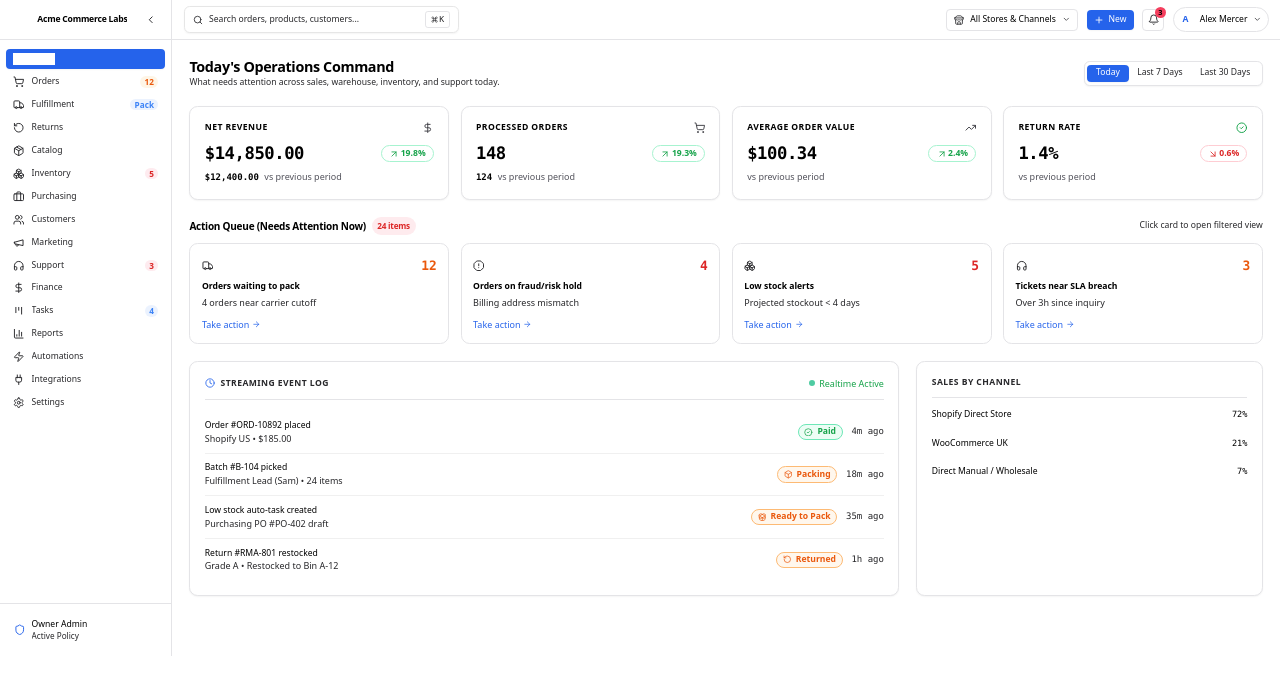
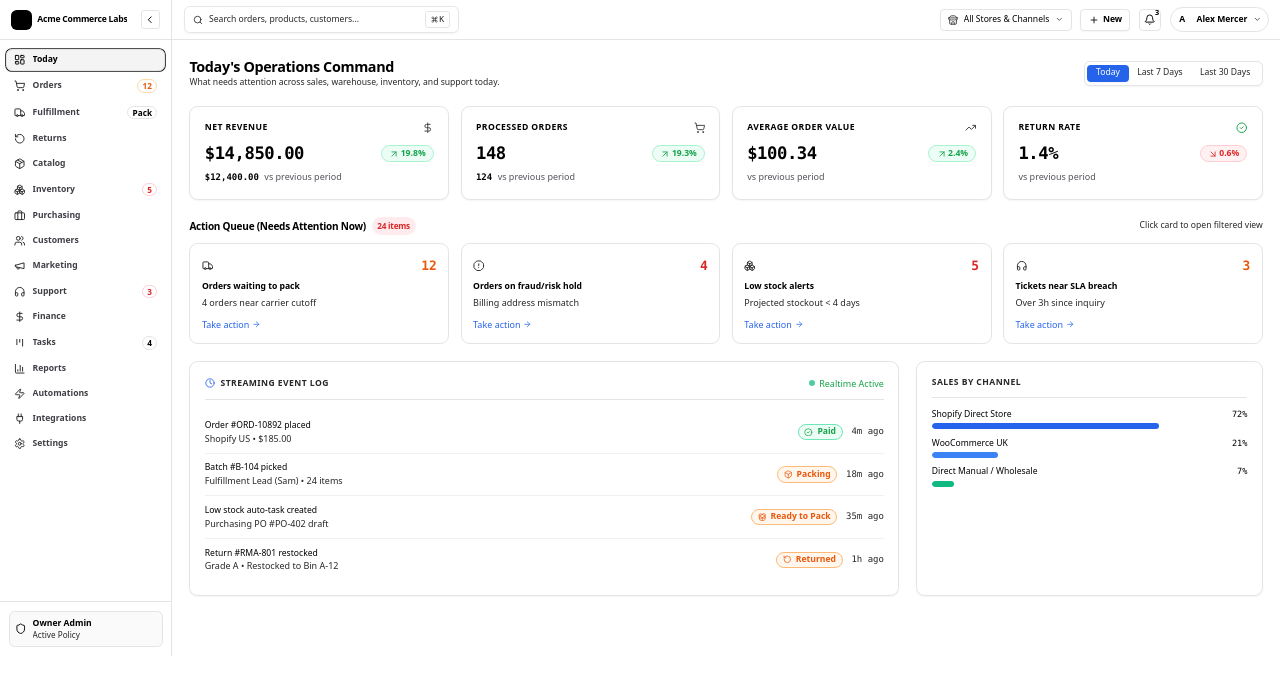
Before and after one commit to Navdeep-kr/E-commerce, a Next.js app in the folder apps/web/: page /1/today in a window 1280 px wide. Shown: the top 694 px of the page. Built offline with nearby package versions, Linux system fonts and the light colour scheme.

Commit message:
fix(sidebar): make active menu item crystal clear with crisp black border and text, eliminate inner white block

```diff
--- a/apps/web/src/app/globals.css
+++ b/apps/web/src/app/globals.css
@@ -66,18 +66,23 @@ html, body {
 }
 
 /* 1. Force EVERY single container, card, panel, table, row, column to be 100% white */
-div, section, main, aside, header, nav, footer,
+section, main, aside, header, nav, footer,
 table, thead, tbody, tr, th, td,
-[class*="bg-zinc-"],
-[class*="bg-slate-"],
-[class*="bg-gray-"],
-[class*="bg-neutral-"],
-[class*="bg-stone-"],
+[class*="bg-zinc-9"],
+[class*="bg-zinc-8"],
+[class*="bg-slate-9"],
+[class*="bg-slate-8"],
+[class*="bg-gray-9"],
+[class*="bg-gray-8"],
 .bg-background,
 .bg-card,
-.bg-muted,
 .bg-white {
   background-color: #ffffff !important;
+}
+
+/* Ensure inner elements of buttons and navigation links are transparent */
+a *, button * {
+  background-color: transparent !important;
 }
 
 /* Subtle clean hover for table rows */
--- a/apps/web/src/components/shell/sidebar.tsx
+++ b/apps/web/src/components/shell/sidebar.tsx
@@ -110,26 +110,26 @@ export function Sidebar({ orgSlug, role, orgName = 'Acme Commerce' }: SidebarPro
       }`}
     >
       {/* Brand Header */}
-      <div className="flex h-14 items-center justify-between border-b border-border px-4">
+      <div className="flex h-14 items-center justify-between border-b border-zinc-200 px-4 bg-white">
         {!collapsed && (
           <div className="flex items-center gap-2 overflow-hidden">
-            <div className="flex h-7 w-7 shrink-0 items-center justify-center rounded-lg bg-primary text-primary-foreground font-bold text-xs">
+            <div className="flex h-7 w-7 shrink-0 items-center justify-center rounded-lg bg-black text-white font-black text-xs shadow-xs">
               SO
             </div>
-            <span className="truncate text-xs font-semibold text-foreground tracking-tight">
+            <span className="truncate text-xs font-bold text-black tracking-tight">
               {orgName}
             </span>
           </div>
         )}
         {collapsed && (
-          <div className="mx-auto flex h-7 w-7 items-center justify-center rounded-lg bg-primary text-primary-foreground font-bold text-xs">
+          <div className="mx-auto flex h-7 w-7 items-center justify-center rounded-lg bg-black text-white font-black text-xs shadow-xs">
             SO
           </div>
         )}
 
         <button
           onClick={() => setCollapsed(!collapsed)}
-          className="rounded p-1 text-muted-foreground hover:bg-muted hover:text-foreground transition-colors"
+          className="rounded p-1 text-zinc-500 hover:bg-zinc-100 hover:text-black transition-colors"
           title={collapsed ? 'Expand sidebar' : 'Collapse sidebar'}
           aria-label={collapsed ? 'Expand sidebar' : 'Collapse sidebar'}
         >
@@ -138,7 +138,7 @@ export function Sidebar({ orgSlug, role, orgName = 'Acme Commerce' }: SidebarPro
       </div>
 
       {/* Navigation List */}
-      <nav className="flex-1 space-y-1 overflow-y-auto px-2 py-3">
+      <nav className="flex-1 space-y-1 overflow-y-auto px-2 py-3 bg-white">
         {visibleItems.map((item) => {
           const isActive = pathname.startsWith(item.href);
           const IconComponent = item.icon;
@@ -147,28 +147,28 @@ export function Sidebar({ orgSlug, role, orgName = 'Acme Commerce' }: SidebarPro
             <Link
               key={item.name}
               href={item.href}
-              className={`group flex items-center justify-between rounded-md px-2.5 py-1.5 text-xs font-medium transition-colors ${
+              className={`group flex items-center justify-between rounded-lg px-2.5 py-1.5 text-xs font-semibold transition-all border ${
                 isActive
-                  ? 'bg-primary text-primary-foreground shadow-sm'
-                  : 'text-muted-foreground hover:bg-muted hover:text-foreground'
+                  ? 'bg-zinc-100 text-black border-zinc-900 shadow-xs ring-1 ring-zinc-900'
+                  : 'text-zinc-600 hover:bg-zinc-100 hover:text-black border-transparent'
               }`}
               title={collapsed ? item.name : undefined}
             >
               <div className="flex items-center gap-2.5 overflow-hidden">
-                <IconComponent className={`h-4 w-4 shrink-0 ${isActive ? 'text-primary-foreground' : 'text-muted-foreground group-hover:text-foreground'}`} />
-                {!collapsed && <span className="truncate">{item.name}</span>}
+                <IconComponent className={`h-4 w-4 shrink-0 ${isActive ? 'text-black font-black' : 'text-zinc-500 group-hover:text-black'}`} />
+                {!collapsed && <span className={`truncate ${isActive ? 'text-black font-extrabold' : 'text-zinc-700'}`}>{item.name}</span>}
               </div>
 
               {!collapsed && item.badge !== undefined && (
                 <span
                   className={`ml-auto rounded-full px-1.5 py-0.2 text-[10px] font-bold ${
                     isActive
-                      ? 'bg-primary-foreground/20 text-primary-foreground'
+                      ? 'bg-black text-white'
                       : item.badgeVariant === 'danger'
-                      ? 'bg-rose-500/10 text-rose-500'
+                      ? 'bg-rose-50 text-rose-600 border border-rose-200'
                       : item.badgeVariant === 'warning'
-                      ? 'bg-amber-500/10 text-amber-500'
-                      : 'bg-blue-500/10 text-blue-500'
+                      ? 'bg-orange-50 text-orange-600 border border-orange-200'
+                      : 'bg-zinc-100 text-zinc-700 border border-zinc-200'
                   }`}
                 >
                   {item.badge}
@@ -181,14 +181,14 @@ export function Sidebar({ orgSlug, role, orgName = 'Acme Commerce' }: SidebarPro
 
       {/* User Role Footer */}
       {!collapsed && (
-        <div className="border-t border-border p-3">
-          <div className="flex items-center gap-2 rounded-lg bg-muted/50 p-2 text-xs">
-            <Shield className="h-4 w-4 text-primary shrink-0" />
+        <div className="border-t border-zinc-200 p-3 bg-white">
+          <div className="flex items-center gap-2 rounded-lg bg-zinc-50 border border-zinc-200 p-2 text-xs">
+            <Shield className="h-4 w-4 text-black shrink-0" />
             <div className="overflow-hidden">
-              <span className="block truncate font-medium text-foreground capitalize">
+              <span className="block truncate font-bold text-black capitalize">
                 {role.replace('_', ' ')}
               </span>
-              <span className="block text-[10px] text-muted-foreground">Active Policy</span>
+              <span className="block text-[10px] text-zinc-500 font-medium">Active Policy</span>
             </div>
           </div>
         </div>
--- a/apps/web/src/components/shell/topbar.tsx
+++ b/apps/web/src/components/shell/topbar.tsx
@@ -99,7 +99,7 @@ export function Topbar({
         {/* Quick Create Menu */}
         <button
           onClick={onOpenQuickCreate}
-          className="inline-flex items-center gap-1.5 rounded-md bg-primary px-2.5 py-1.5 text-xs font-medium text-primary-foreground hover:bg-primary/90 transition-colors shadow-sm"
+          className="inline-flex items-center gap-1.5 rounded-md bg-black px-2.5 py-1.5 text-xs font-bold text-white hover:bg-zinc-800 transition-colors shadow-sm"
         >
           <Plus className="h-3.5 w-3.5" />
           <span className="hidden sm:inline">New</span>
@@ -108,7 +108,7 @@ export function Topbar({
         {/* Notifications Bell */}
         <button
           onClick={onOpenNotifications}
-          className="relative rounded-md border border-border bg-background p-1.5 text-muted-foreground hover:text-foreground hover:bg-muted transition-colors"
+          className="relative rounded-md border border-zinc-200 bg-white p-1.5 text-black hover:bg-zinc-100 transition-colors"
           aria-label="Open notifications"
         >
           <Bell className="h-4 w-4" />
@@ -121,12 +121,12 @@ export function Topbar({
         <div className="relative">
           <button
             onClick={() => setUserMenuOpen(!userMenuOpen)}
-            className="flex items-center gap-2 rounded-full border border-border p-1 pr-2 hover:bg-muted transition-colors"
+            className="flex items-center gap-2 rounded-full border border-zinc-200 p-1 pr-2 hover:bg-zinc-100 transition-colors"
           >
-            <div className="flex h-6 w-6 items-center justify-center rounded-full bg-primary/10 text-primary font-semibold text-xs">
+            <div className="flex h-6 w-6 items-center justify-center rounded-full bg-black text-white font-bold text-xs">
               {session.fullName.charAt(0)}
             </div>
-            <span className="hidden md:inline text-xs font-medium text-foreground">
+            <span className="hidden md:inline text-xs font-bold text-black">
               {session.fullName}
             </span>
             <ChevronDown className="h-3 w-3 text-muted-foreground" />
```
